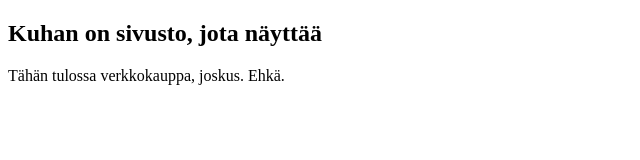
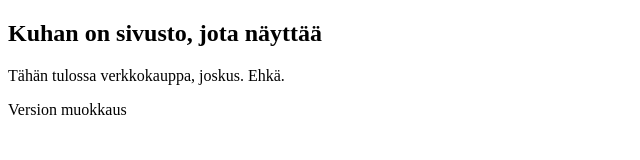
Before and after one commit to JanninaPitka/Lab1, a plain HTML site: page index.html in a window 1280 px wide. Shown: the whole page, without its empty margins (0-640 px from the left). Drawn offline with Linux system fonts and the light colour scheme.

Commit message:
Update index.html

```diff
--- a/index.html
+++ b/index.html
@@ -10,6 +10,7 @@
     <h2>Kuhan on sivusto, jota näyttää</h2>
 
     <p>Tähän tulossa verkkokauppa, joskus. Ehkä.</p>
+    <p>Version muokkaus</p>
 
 </body>
 </html>
```
